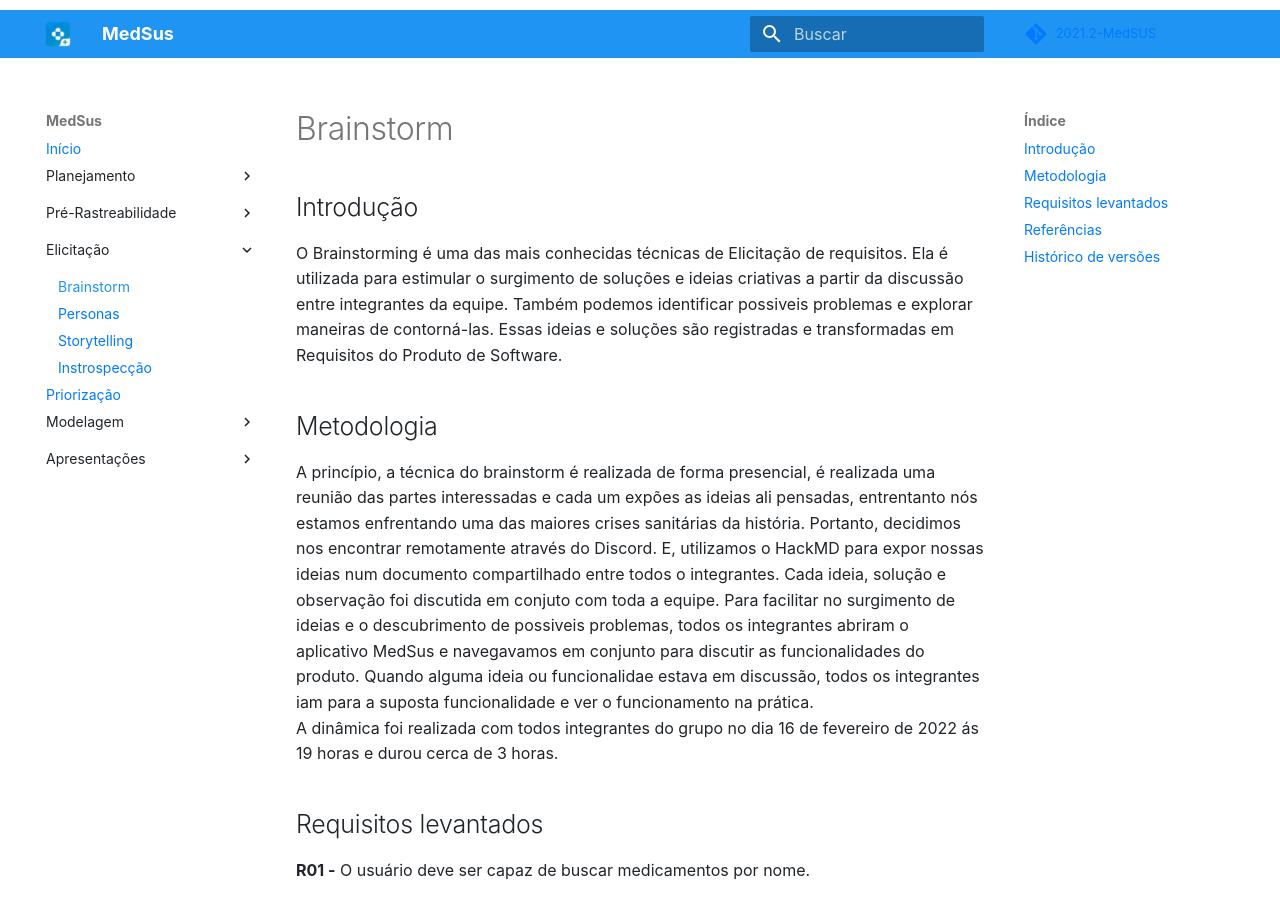
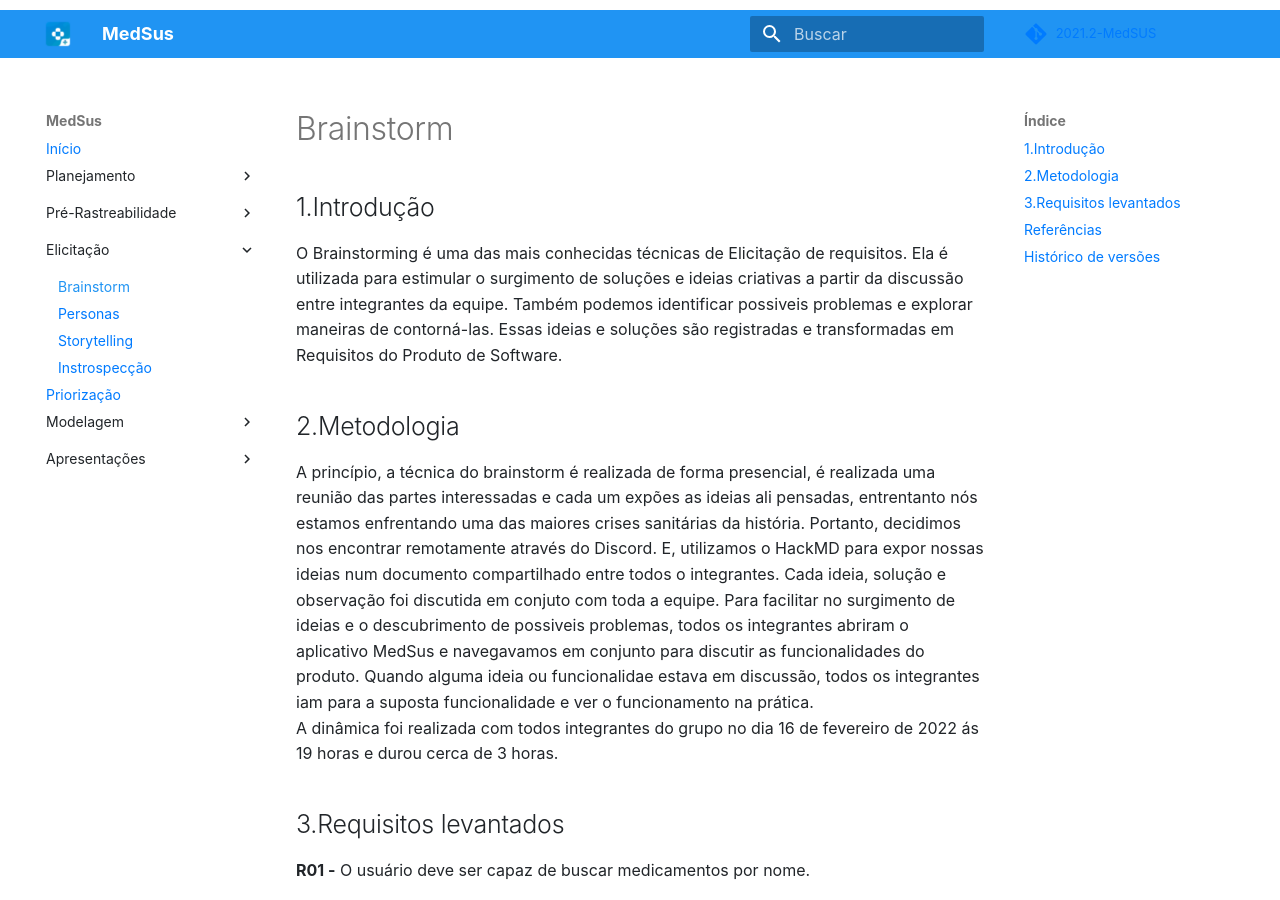
Before and after one commit to Requisitos-de-Software/2021.2-MedSUS, an MkDocs documentation site: the page built from docs/elicitation/brainstorm.md, in a window 1280 px wide and 900 px high. Built offline with MkDocs 1.6.1 and Material for MkDocs 9.7.7, drawn with Linux system fonts in a browser that asks for light colours; some web fonts are replaced; comment, search, counter and statistics services are not loaded.

Commit message:
Standardize the documento

```diff
--- a/docs/elicitation/brainstorm.md
+++ b/docs/elicitation/brainstorm.md
@@ -1,11 +1,12 @@
+# Brainstorm
 
-## Introdução
+## 1.Introdução
 
   O Brainstorming é uma das mais conhecidas técnicas de Elicitação de requisitos. Ela é utilizada para estimular o surgimento de soluções e ideias criativas a partir da discussão
 entre integrantes da equipe. Também podemos identificar possiveis problemas e explorar maneiras de contorná-las.
 Essas ideias e soluções são registradas e transformadas em Requisitos do Produto de Software.
 
-## Metodologia
+## 2.Metodologia
 
   A princípio, a técnica do brainstorm é realizada de forma presencial, é realizada uma reunião das partes interessadas e cada um expões as ideias ali pensadas, entrentanto nós estamos enfrentando uma das maiores crises sanitárias da história. Portanto, decidimos nos
   encontrar remotamente através do Discord. E, utilizamos o HackMD para expor nossas ideias num documento compartilhado entre todos o integrantes. Cada ideia, solução e observação
@@ -14,7 +15,7 @@ Essas ideias e soluções são registradas e transformadas em Requisitos do Prod
   as funcionalidades do produto. Quando alguma ideia ou funcionalidae estava em discussão, todos os integrantes iam para a suposta funcionalidade e ver o funcionamento na prática.
   A dinâmica foi realizada com todos integrantes do grupo no dia 16 de fevereiro de 2022 ás 19 horas e durou cerca de 3 horas.
 
-## Requisitos levantados
+## 3.Requisitos levantados
 
 **R01  -** O usuário deve ser capaz de buscar medicamentos por nome.</p>
 **R02  -** O usuário deve ser capaz de compartilhar medicamentos.</p>
```
